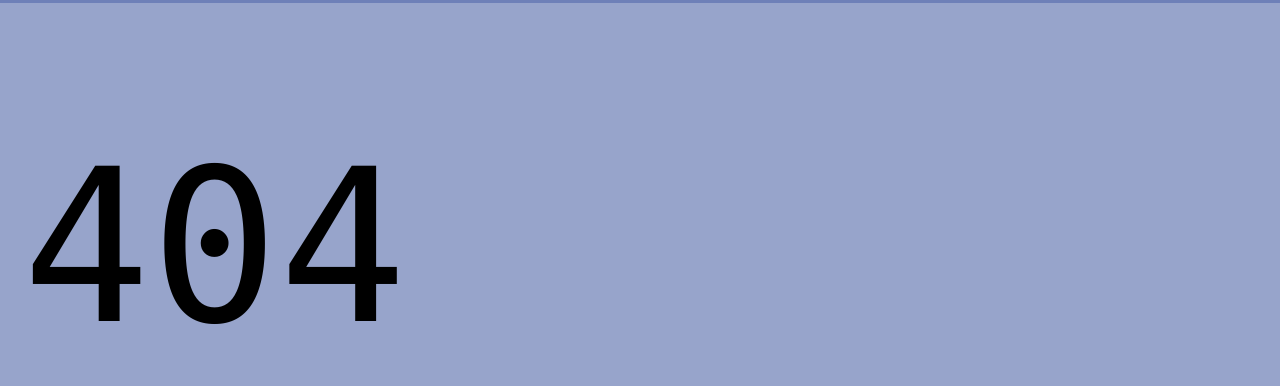
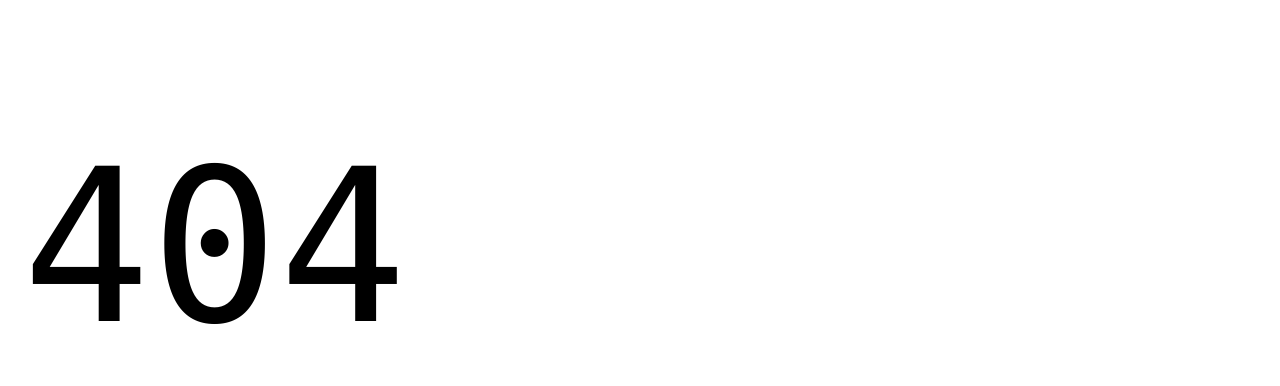
Before and after one commit to anujatklick/helix-demo, a website with bundled scripts: page 404.html in a window 1280 px wide. Shown: the part 61-447 px from the top of the page. Built offline with nearby package versions, Linux system fonts and the light colour scheme; files whose address does not match are found by name.

Commit message:
test feature

```diff
--- a/styles/styles.css
+++ b/styles/styles.css
@@ -14,7 +14,7 @@
   /* colors */
   --link-color: #035fe6;
   --link-hover-color: #136ff6;
-  --background-color: rgba(84, 106, 171, 0.609);
+  --background-color: #fff;
   --overlay-background-color: #eee;
   --highlight-background-color: #ccc;
   --text-color: #000;
```
